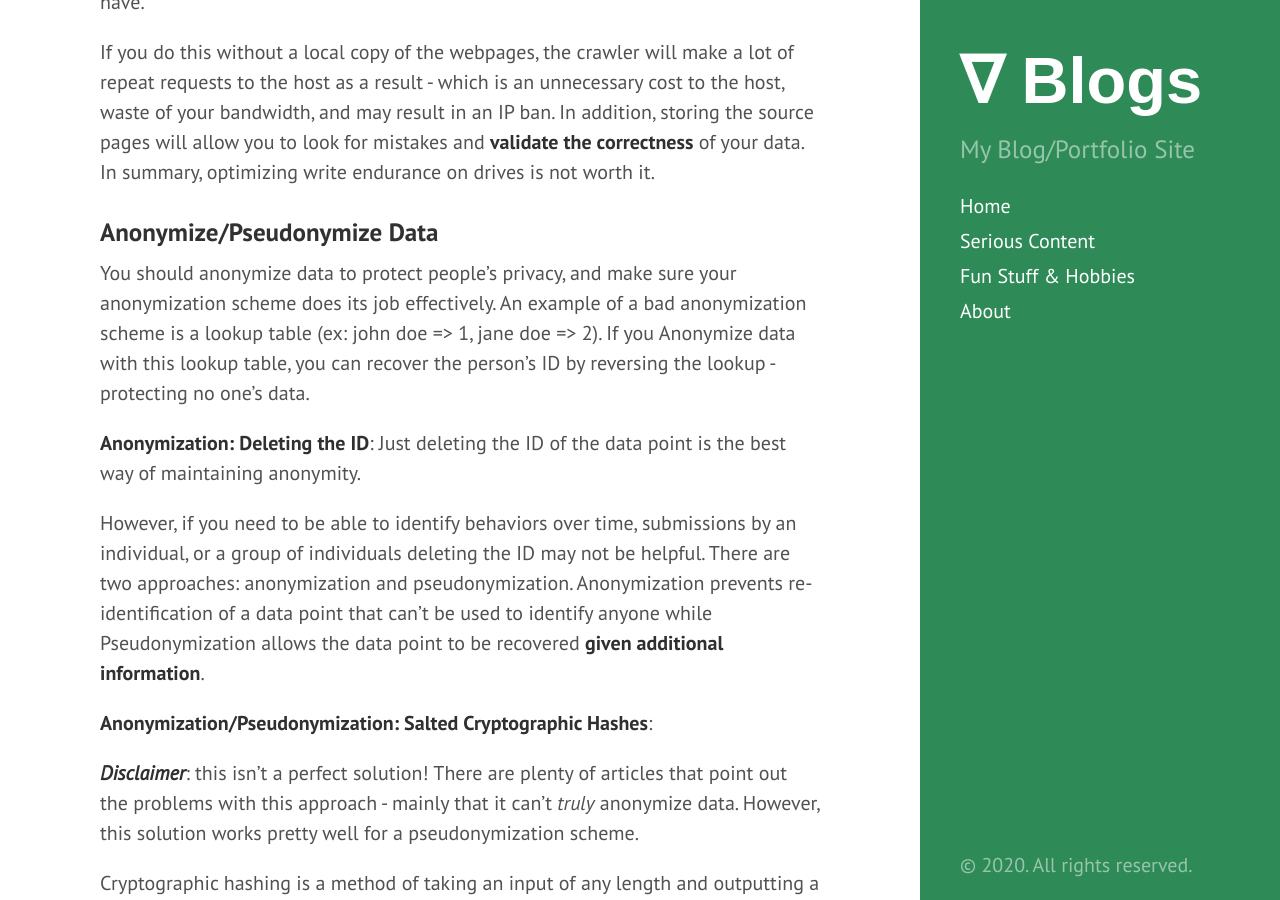
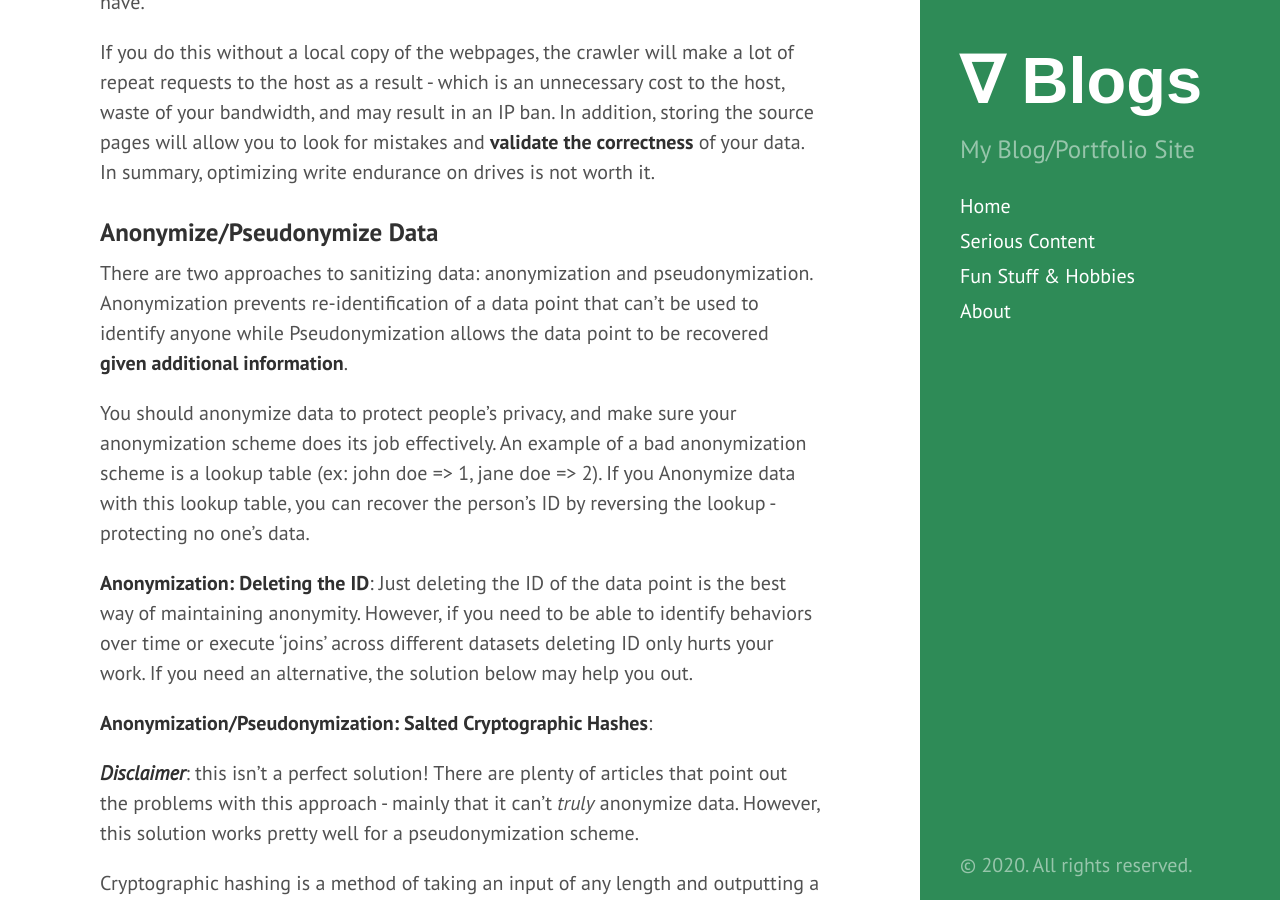
Before and after one commit to tedkim97/tedkim97.github.io, a Jekyll site: the page built from _posts/2020-02-17-webscraping.md, in a window 1280 px wide and 900 px high, scrolled down 9107 px. Built offline with Jekyll 4.4.1, drawn with Linux system fonts in a browser that asks for light colours; formulas are drawn with MathJax 3; some of the changed text lies outside the part shown.

Commit message:
aosdijaodj

```diff
--- a/_posts/2020-02-17-webscraping.md
+++ b/_posts/2020-02-17-webscraping.md
@@ -165,12 +165,12 @@ You might observe that saving HTML pages to your disk is unnecessary! A crawler
 If you do this without a local copy of the webpages, the crawler will make a lot of repeat requests to the host as a result - which is an unnecessary cost to the host, waste of your bandwidth, and may result in an IP ban. In addition, storing the source pages will allow you to look for mistakes and **validate the correctness** of your data. In summary, optimizing write endurance on drives is not worth it.
 
 ### Anonymize/Pseudonymize Data
+There are two approaches to sanitizing data: anonymization and pseudonymization. Anonymization prevents re-identification of a data point that can't be used to identify anyone while Pseudonymization allows the data point to be recovered **given additional information**.
+
 You should anonymize data to protect people's privacy, and make sure your anonymization scheme does its job effectively. An example of a bad anonymization scheme is a lookup table (ex: john doe => 1, jane doe => 2). If you Anonymize data with this lookup table, you can recover the person's ID by reversing the lookup - protecting no one's data.
 
 **Anonymization: Deleting the ID**:
-Just deleting the ID of the data point is the best way of maintaining anonymity.
-
-However, if you need to be able to identify behaviors over time, submissions by an individual, or a group of individuals deleting the ID may not be helpful. There are two approaches: anonymization and pseudonymization. Anonymization prevents re-identification of a data point that can't be used to identify anyone while Pseudonymization allows the data point to be recovered **given additional information**.
+Just deleting the ID of the data point is the best way of maintaining anonymity. However, if you need to be able to identify behaviors over time or execute 'joins' across different datasets deleting ID only hurts your work. If you need an alternative, the solution below may help you out.
 
 **Anonymization/Pseudonymization: Salted Cryptographic Hashes**:
 
```
Also changed, not shown: _posts/2020-02-18-anonymization.md (+16 -14 lines).
